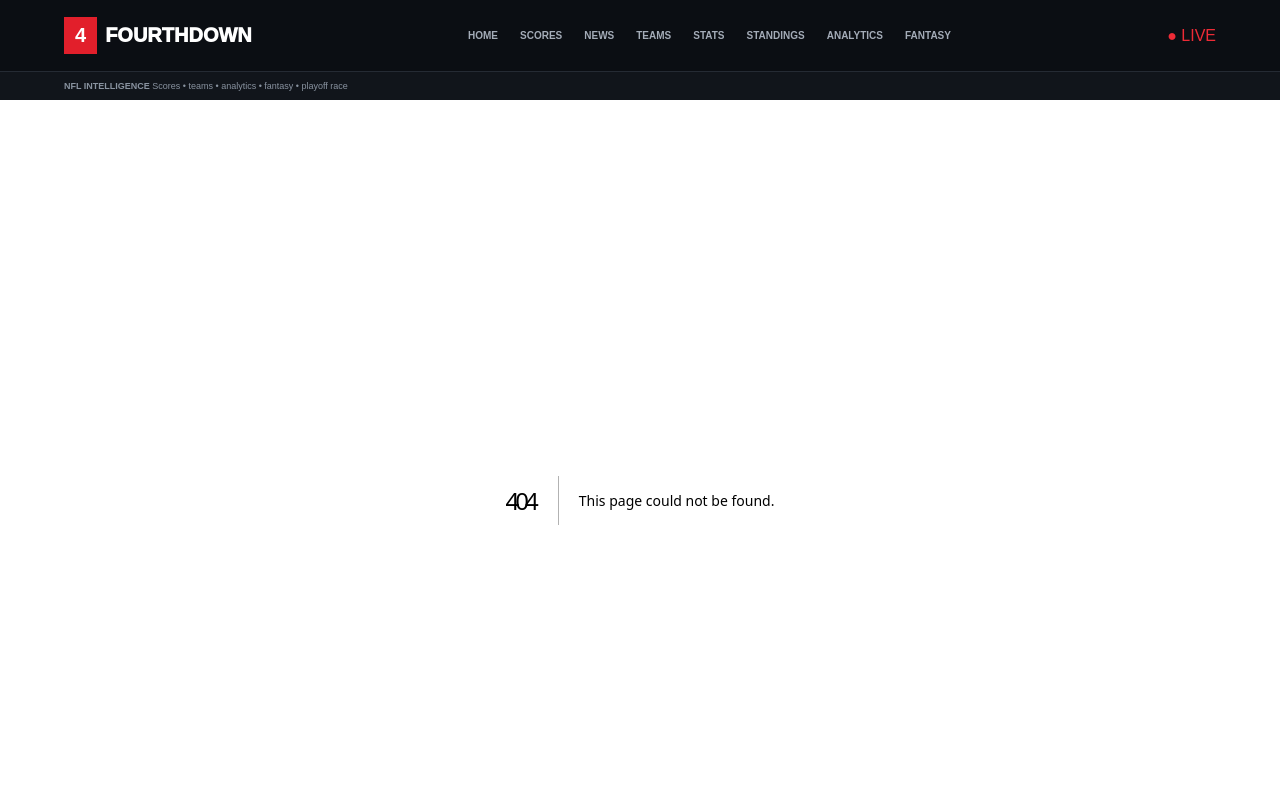
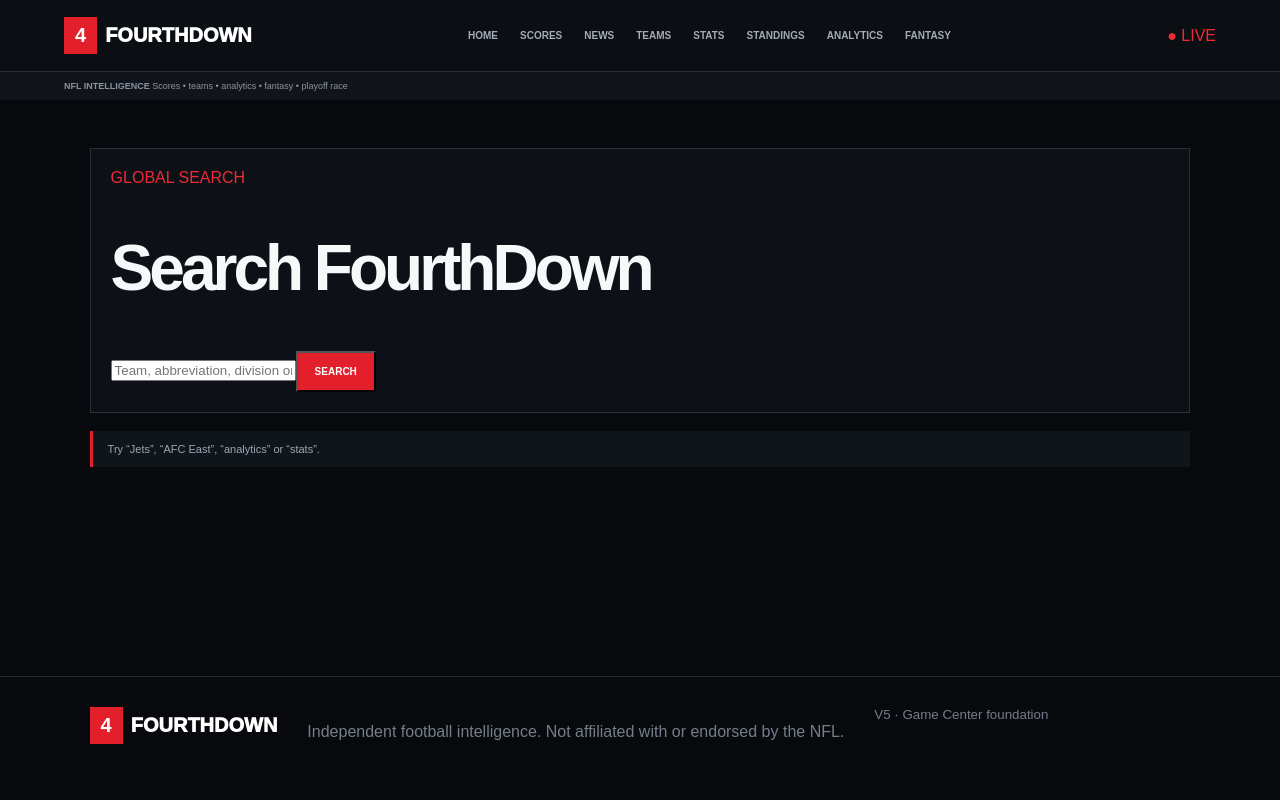
Before and after one commit to AadityaGujral/fourthdown, a Next.js app: page /search in a window 1280 px wide. Before the commit this address had no page. Shown: the top 800 px of the page. Built offline with nearby package versions, Linux system fonts and the light colour scheme.

Commit message:
Add FourthDown V6 personalization and search

```diff
--- /dev/null
+++ b/app/search/page.tsx
@@ -0,0 +1,18 @@
+import Link from "next/link";
+import {teams} from "@/lib/teams";
+import type {Metadata} from "next";
+
+export const metadata:Metadata={title:"Search"};
+const sections=[["Scores","/scores"],["News","/news"],["Teams","/teams"],["Stats","/stats"],["Standings","/standings"],["Analytics","/analytics"],["Fantasy","/fantasy"]];
+export default async function Search({searchParams}:{searchParams:Promise<{q?:string}>}){
+  const {q=""}=await searchParams;const term=q.trim().toLowerCase();
+  const teamResults=term?teams.filter(t=>(t.name+" "+t.abbr+" "+t.division).toLowerCase().includes(term)):[];
+  const sectionResults=term?sections.filter(([n])=>n.toLowerCase().includes(term)):[];
+  return <section className="page"><div className="pageHead"><span className="kicker">GLOBAL SEARCH</span><h1>{q?"Results for “"+q+"”":"Search FourthDown"}</h1><form action="/search" className="searchPageForm"><input name="q" defaultValue={q} placeholder="Team, abbreviation, division or section"/><button className="btn">SEARCH</button></form></div>
+  {!term?<div className="notice">Try “Jets”, “AFC East”, “analytics” or “stats”.</div>:<div className="searchResults">
+    {teamResults.map(t=><Link className="teamCard" href={"/teams/"+t.slug} key={t.slug}><b>{t.abbr}</b><span>{t.name}</span><small>{t.division}</small></Link>)}
+    {sectionResults.map(([n,h])=><Link className="card" href={h} key={h}><span className="kicker">SECTION</span><h3>{n}</h3><p>Open FourthDown {n.toLowerCase()}.</p></Link>)}
+    {!teamResults.length&&!sectionResults.length&&<div className="emptyState"><strong>No results found.</strong><p>Try a team name, abbreviation, division or FourthDown section.</p></div>}
+  </div>}
+  </section>
+}
```
